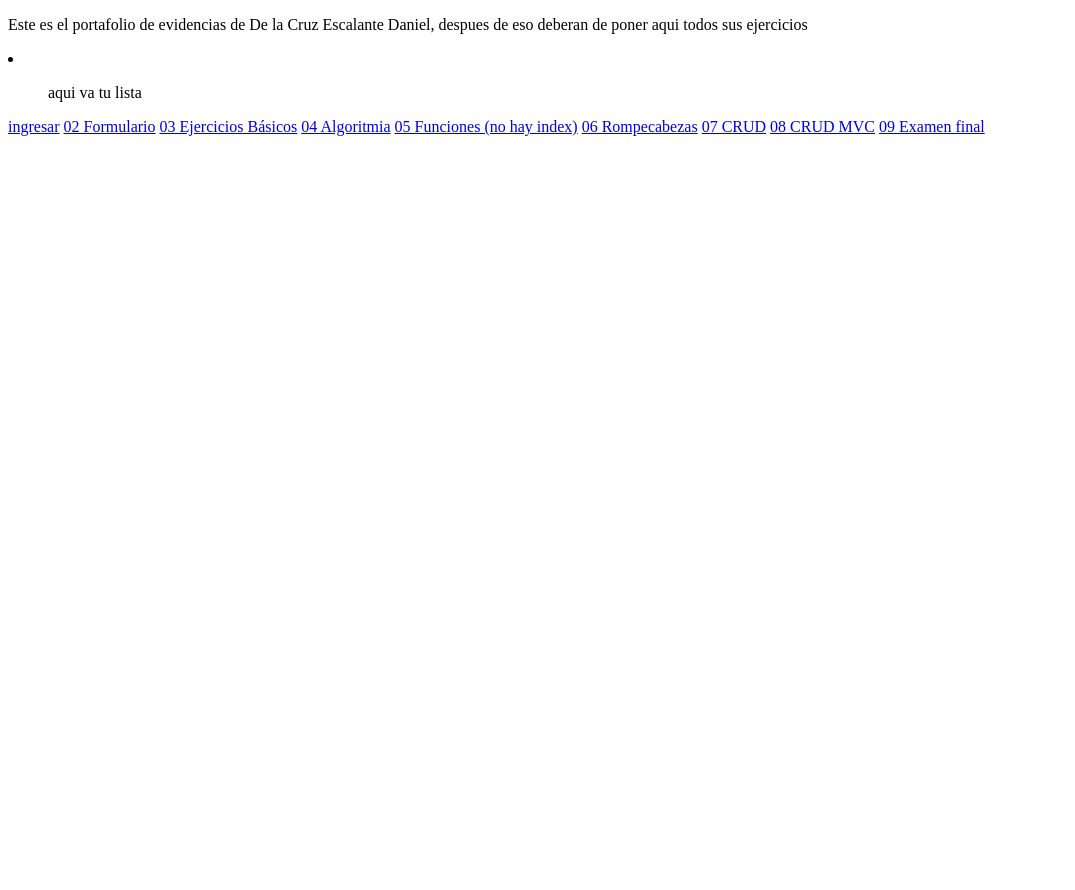
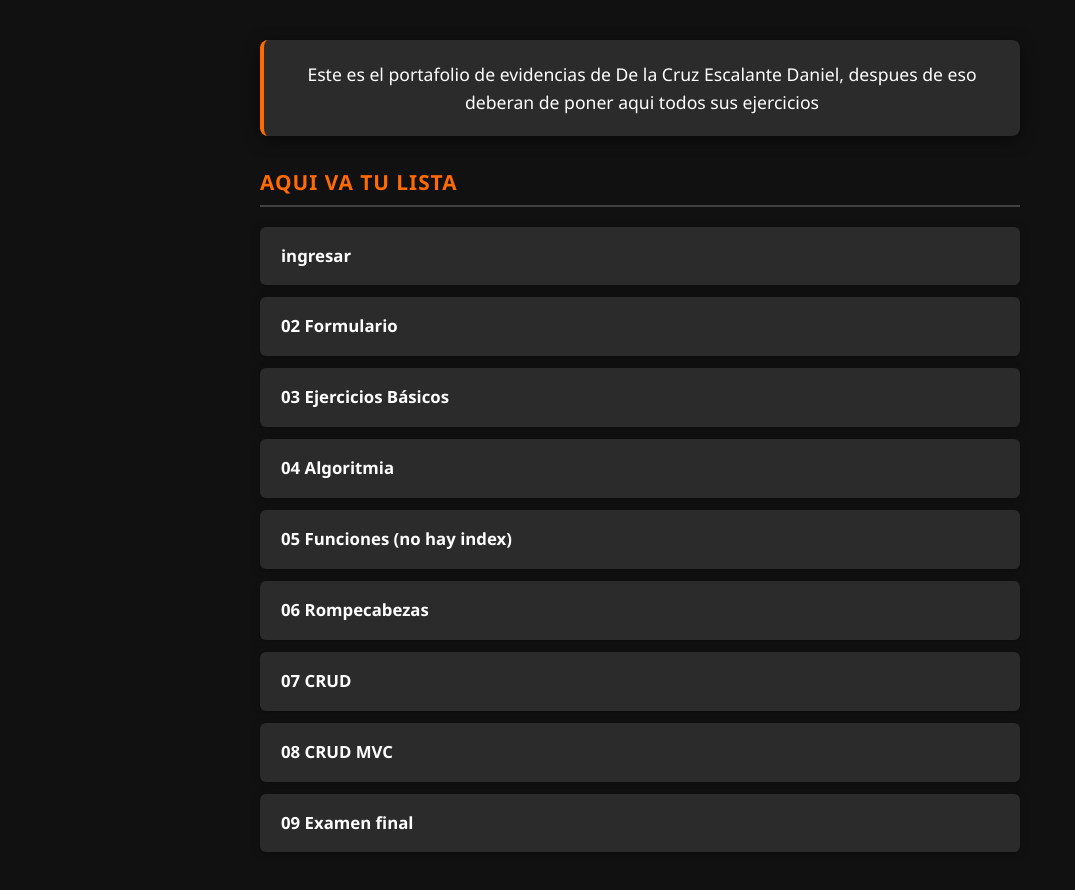
Before and after one commit to DelaCruzEscalanteDaniel/4IV8_Apppat_Appmat_DelaCruz, a website: page index.html in a window 1280 px wide. Shown: the whole page, without its empty margins (0-1075 px from the left). Before the commit the page ends 800 px from the top, so only its background shows below. Drawn offline with Linux system fonts and the light colour scheme.

```diff
--- a/index.html
+++ b/index.html
@@ -4,6 +4,102 @@
     <meta charset="UTF-8">
     <meta name="viewport" content="width=device-width, initial-scale=1.0">
     <title>Portafolio de Evidencias</title>
+    <style>
+        :root {
+    --color-naranja: #ff6b00;
+    --color-naranja-hover: #e05e00;
+    --color-gris-oscuro: #2b2b2b;
+    --color-gris-medio: #404040;
+    --color-gris-claro: #f4f4f4;
+    --color-blanco: #ffffff;
+    --color-negro: #111111;
+    --fuente-principal: 'Segoe UI', Tahoma, Geneva, Verdana, sans-serif;
+}
+
+* {
+    box-sizing: border-box;
+    margin: 0;
+    padding: 0;
+}
+
+body {
+    font-family: var(--fuente-principal);
+    background-color: var(--color-negro);
+    color: var(--color-blanco);
+    line-height: 1.6;
+    padding: 40px 20px;
+    max-width: 800px;
+    margin: 0 auto;
+}
+
+body > p {
+    text-align: center;
+    background-color: var(--color-gris-oscuro);
+    padding: 20px;
+    border-radius: 8px;
+    border-left: 4px solid var(--color-naranja);
+    font-size: 1.1rem;
+    margin-bottom: 30px;
+    box-shadow: 0 4px 15px rgba(0, 0, 0, 0.5);
+}
+
+li {
+    list-style: none;
+    margin-bottom: 20px;
+}
+
+ol {
+    color: var(--color-naranja);
+    font-size: 1.3rem;
+    font-weight: bold;
+    text-transform: uppercase;
+    letter-spacing: 1px;
+    border-bottom: 2px solid var(--color-gris-medio);
+    padding-bottom: 5px;
+    margin-bottom: 15px;
+}
+
+a {
+    display: block;
+    background-color: var(--color-gris-oscuro);
+    color: var(--color-blanco);
+    text-decoration: none;
+    padding: 15px 20px;
+    margin-bottom: 12px;
+    border-radius: 6px;
+    font-size: 1.05rem;
+    font-weight: 600;
+    border: 1px solid transparent;
+    transition: all 0.2s ease;
+    box-shadow: 0 2px 8px rgba(0, 0, 0, 0.3);
+}
+
+a:hover {
+    background-color: var(--color-gris-medio);
+    border-color: var(--color-naranja);
+    color: var(--color-naranja);
+    transform: translateX(5px);
+}
+
+a:active {
+    transform: translateX(2px);
+}
+
+@media (max-width: 600px) {
+    body {
+        padding: 20px 10px;
+    }
+
+    body > p {
+        font-size: 1rem;
+    }
+
+    a {
+        padding: 12px 15px;
+        font-size: 1rem;
+    }
+}
+    </style>
 </head>
 <body>
     <p>Este es el portafolio de evidencias de De la Cruz Escalante Daniel, despues de eso deberan de poner aqui todos sus ejercicios</p>
```
